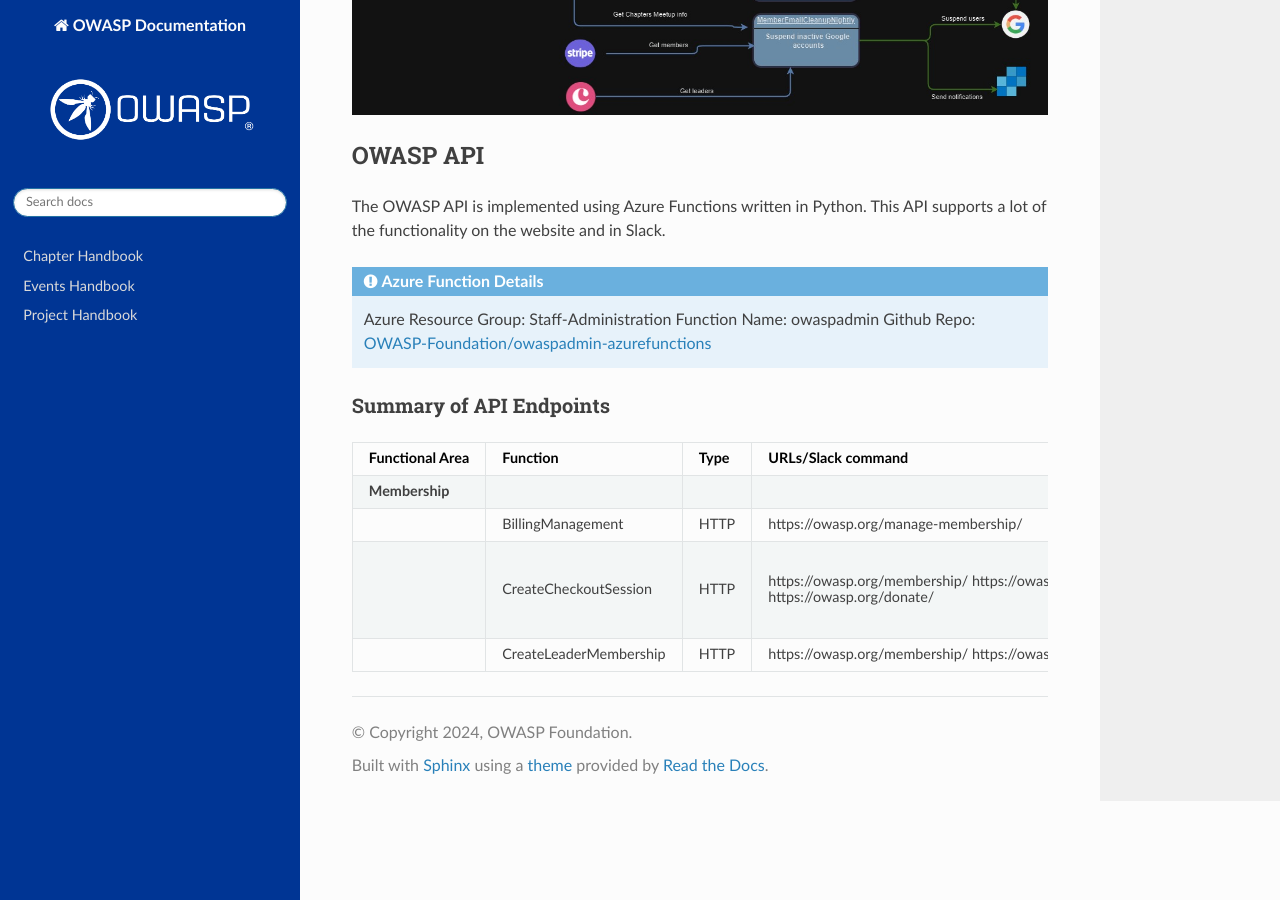
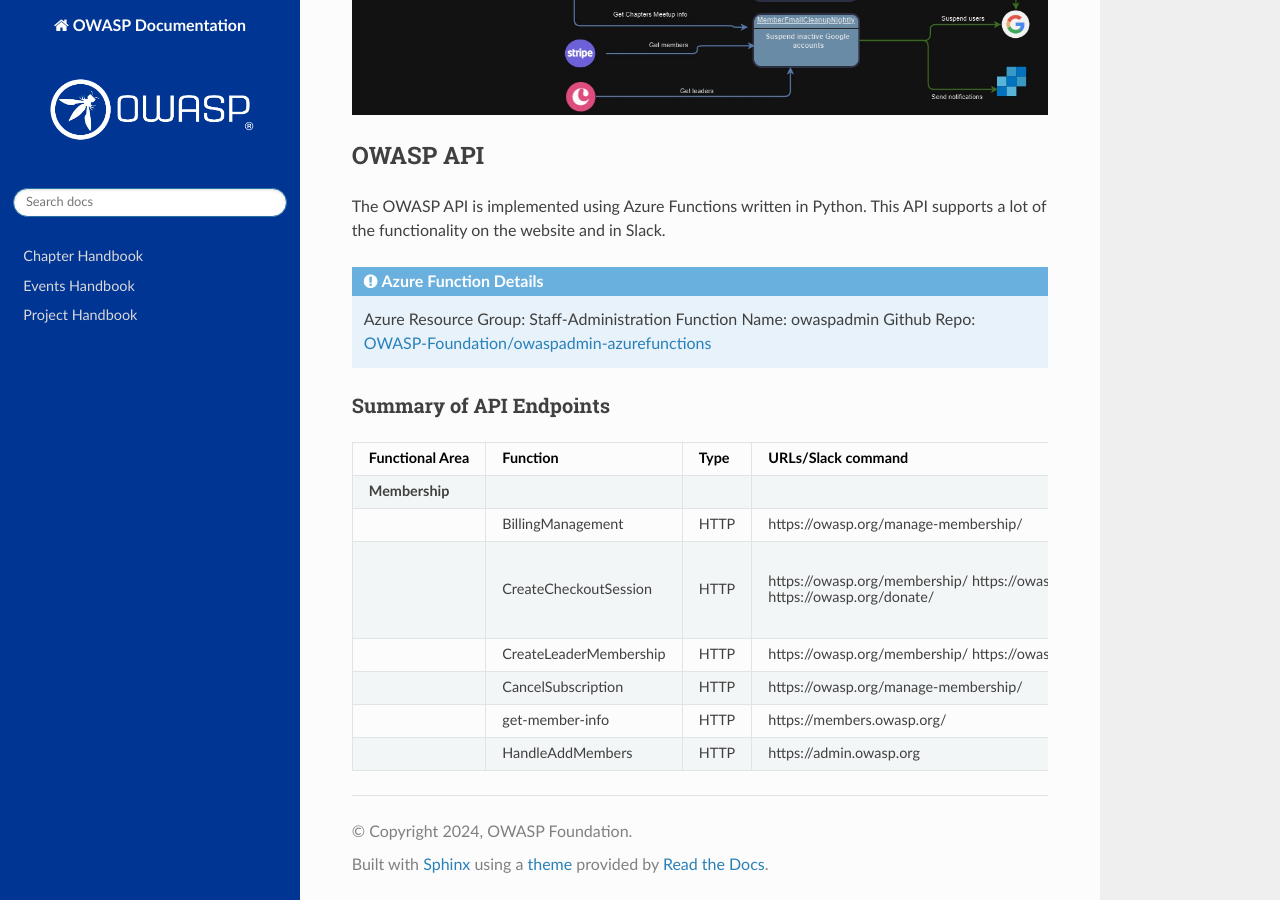
Before and after one commit to OWASP/docs, a Sphinx documentation site: the page built from source/infrastructure/azure-backend.md, in a window 1280 px wide and 900 px high, scrolled down 1612 px. Built offline with Sphinx 7.4.7 and the Read the Docs theme 2.0.0, drawn with Linux system fonts in a browser that asks for light colours.

Commit message:
Update azure-backend.md

```diff
--- a/source/infrastructure/azure-backend.md
+++ b/source/infrastructure/azure-backend.md
@@ -49,3 +49,6 @@
 || BillingManagement | HTTP | https://owasp.org/manage-membership/ | Returns basic info indicating that an email with link will be sent to the email address on file |
 || CreateCheckoutSession | HTTP | https://owasp.org/membership/ https://owasp.org/manage-membership/ https://owasp.org/membership/force_majeure/ (not really used here) <br>https://owasp.org/donate/ | Handles membership -> Stripe -> Back to Azure function StripeWebhookProcessor <br><br>Shows member information for managing subs and provisioning email (etc) <br><br>Handles donations -> Stripe -> Back to Azure function StripeWebhookProcessor |
 || CreateLeaderMembership | HTTP | https://owasp.org/membership/ https://owasp.org/membership/force_majeure/ (not really used here) | Handles creating the free leader memberships |
+|| CancelSubscription | HTTP | https://owasp.org/manage-membership/ | Cancels membership subscription |
+|| get-member-info | HTTP | https://members.owasp.org/ | Gets the membership info displayed on index.md in the Member Portal |
+|| HandleAddMembers | HTTP | https://admin.owasp.org | Used when adding members from a CSV file from conferences |
```
